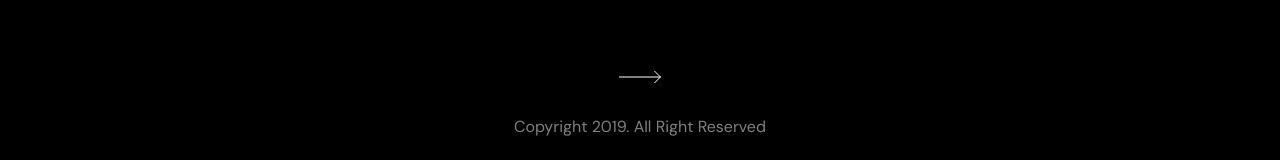
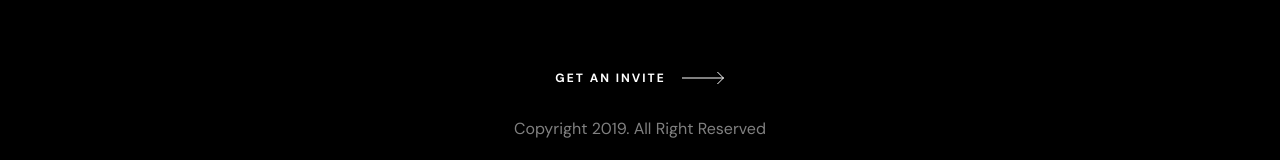
Before and after one commit to LogvnR/photosnap-app, a Next.js app: page / in a window 1280 px wide. Shown: the part 10411-10571 px from the top of the page. Built offline with nearby package versions, Linux system fonts and the light colour scheme.

Commit message:
fix prop issue in Footer

```diff
--- a/components/navigation/Footer.tsx
+++ b/components/navigation/Footer.tsx
@@ -22,7 +22,7 @@ const Footer = () => {
         <h4>features</h4>
         <h4>pricing</h4>
       </div>
-      <ArrowBtn color="white" />
+      <ArrowBtn title="get an invite" color="white" />
       <p className={classes.copyright}>copyright 2019. all right reserved</p>
     </footer>
   );
```
